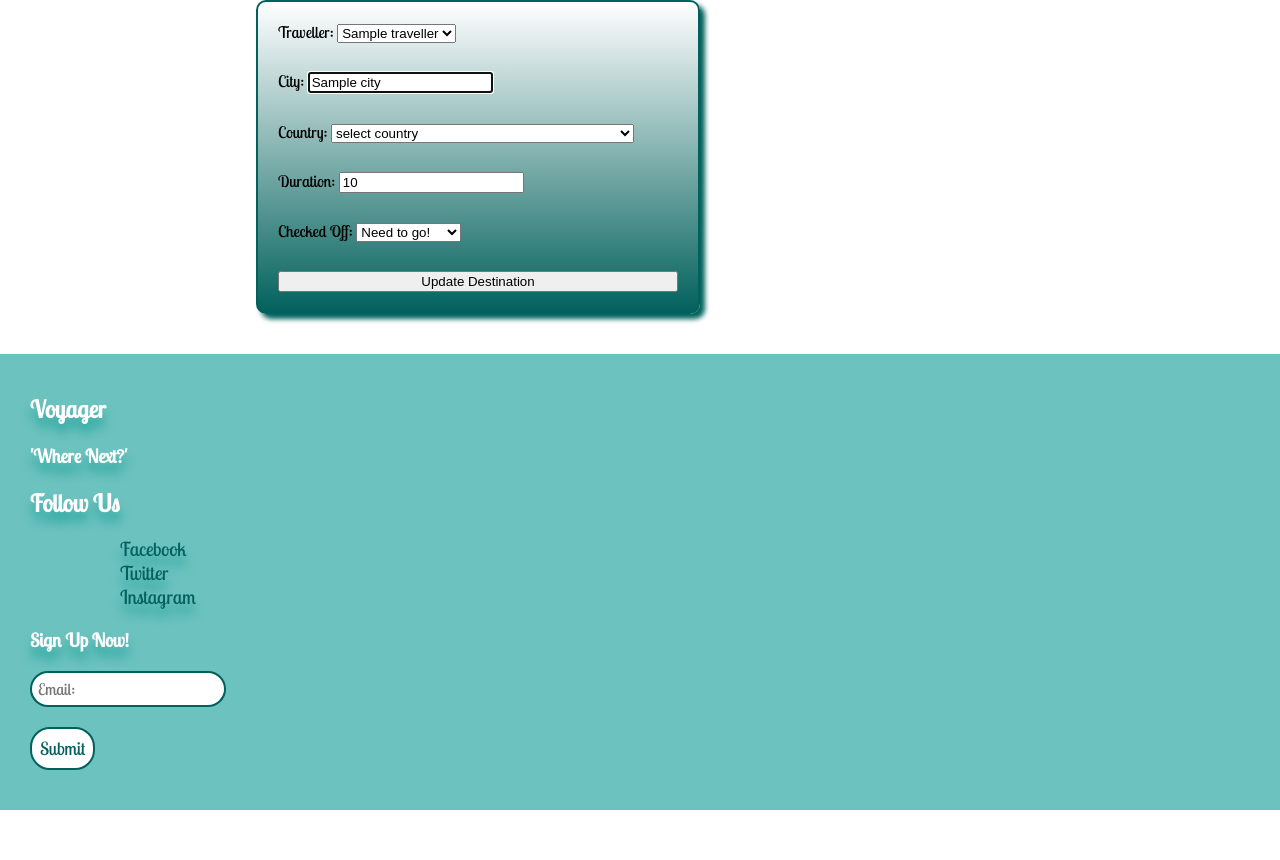
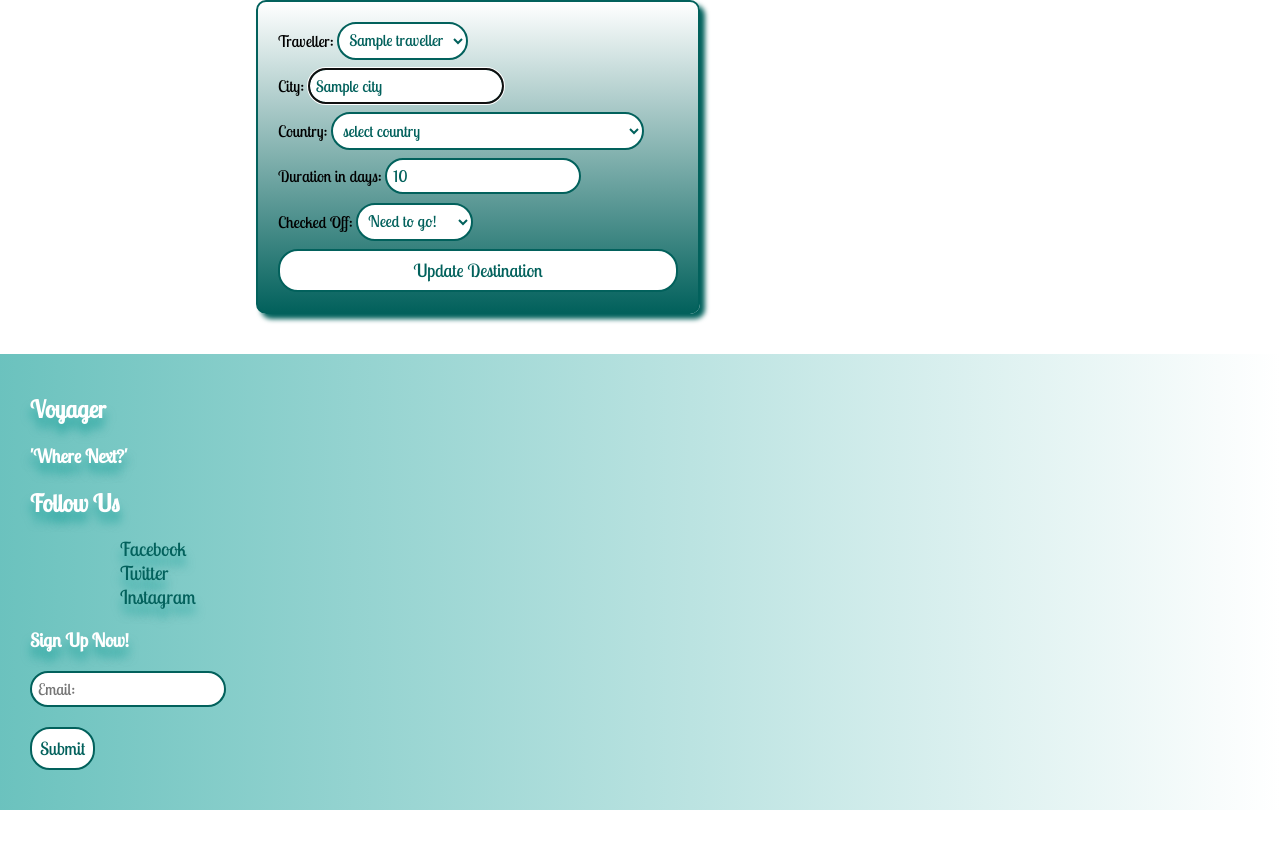
Before and after one commit to lewissykes95/travel_app_project, a Flask app: page /destinations/1/edit in a window 1280 px wide. Shown: the part 70-930 px from the top of the page. Run offline with Flask 2, Linux system fonts and the light colour scheme; a database or web service that is not in the repository returns one stand-in record (values such as "Sample title"); some libraries are stand-ins or nearby versions.

Commit message:
added border to image

```diff
--- a/static/bucket-list.css
+++ b/static/bucket-list.css
@@ -30,6 +30,7 @@
     width: 100%;
     height: 100%;
     border-radius: 15px;
+    border: 2px solid rgb(2, 97, 92);
 
 }
 
--- a/static/home.css
+++ b/static/home.css
@@ -81,7 +81,7 @@
 
 
 footer {
-    background-color: rgb(7, 153, 146, 0.596);
+    background-image: linear-gradient(to right, rgb(7, 153, 146, 0.596) , white);
 
 }
 
--- a/static/list.css
+++ b/static/list.css
@@ -24,7 +24,7 @@
     left: 20%;
     background-image: linear-gradient(white, rgb(2, 97, 92));
     width: 200px;
-    height: 270px;
+    height: 290px;
     text-align: center;
     border: 2px solid rgb(2, 97, 92);
     border-radius: 10px;
@@ -49,10 +49,11 @@
 
 }
 
-
-
-
 .delete-form {
     position: relative;
     top: -10px;
 }
+
+.edit {
+    color: black;
+}
--- a/templates/destinations/edit.html
+++ b/templates/destinations/edit.html
@@ -5,7 +5,7 @@
 <form class="destination-box-edit" action="/destinations/{{destination.id}}" method="post">
     <div>
         <label for="traveller">Traveller:</label>
-        <select id="traveller" name="traveller_id">
+        <select id="traveller" name="traveller_id" class="option">
           {% for traveller in all_travellers %}
             <option value="{{ traveller.id }}"
               {% if destination.traveller.id== traveller.id %} selected="selected"{% endif %}>
@@ -16,12 +16,12 @@
       </div>
     <div>
       <label for="city">City:</label>
-      <input type="text" id="city" name="city" value="{{destination.city}}" required autofocus>
+      <input type="text" id="city" name="city" value="{{destination.city}}" class="option" required autofocus>
     </div>
 
     <div>
       <label for="country">Country:</label>
-                    <select id="country" name="country" required>
+                    <select id="country" name="country" class="option" required>
                         <option>select country</option>
                         <option value="AF">Afghanistan</option>
                         <option value="AX">Aland Islands</option>
@@ -280,14 +280,14 @@
 
 
     <div>
-        <label for="duration">Duration:</label>
-        <input type="number" id="duration" name="duration" value="{{destination.duration}}" required>
+        <label for="duration">Duration in days:</label>
+        <input type="number" id="duration" name="duration" value="{{destination.duration}}" class="option" required>
       </div>
 
 
     <div>
       <label for="done">Checked Off:</label>
-      <select id="done" name="done">
+      <select id="done" name="done" class="option">
 
         <option value="true"
           {% if destination.checked_off == True %} selected="selected" {% endif %}>
@@ -301,7 +301,7 @@
 
       </select>
     </div>
-    <button type="submit">Update Destination</button>
+    <button type="submit" class="submit-button">Update Destination</button>
 
 
 
--- a/templates/destinations/index.html
+++ b/templates/destinations/index.html
@@ -10,7 +10,6 @@
             <h3>Country: {{ destination.country }}</h3>
             <h3>Duration in days: {{ destination.duration }}</h3>
             <h3>Checked Off: {{ destination.checked_off }}</h3>
-            <h3>Times Visted: </h3>
         </div>
     {% endfor %}
 
--- a/templates/destinations/show.html
+++ b/templates/destinations/show.html
@@ -9,9 +9,9 @@
         <p>{{ destination.country }}</p>
         <p>{{ destination.duration }}</p>
         <p>{{ destination.checked_off }}</p>
-        <p><a href="/destinations/{{destination.id}}/edit">Edit</a></p>
+        <p><a href="/destinations/{{destination.id}}/edit " class="edit">Edit</a></p>
         <form class="delete-form" action="/destinations/{{destination.id}}/delete" method="POST">
-            <button><i>Delete</i></button>
+            <button class="submit-button"><i>Delete</i></button>
           </form>
     </div>
     <br>
--- a/templates/login.html
+++ b/templates/login.html
@@ -35,6 +35,7 @@
 <br>
 <br>
 <br>
+<br>
 
 
 {% endblock %}
```
